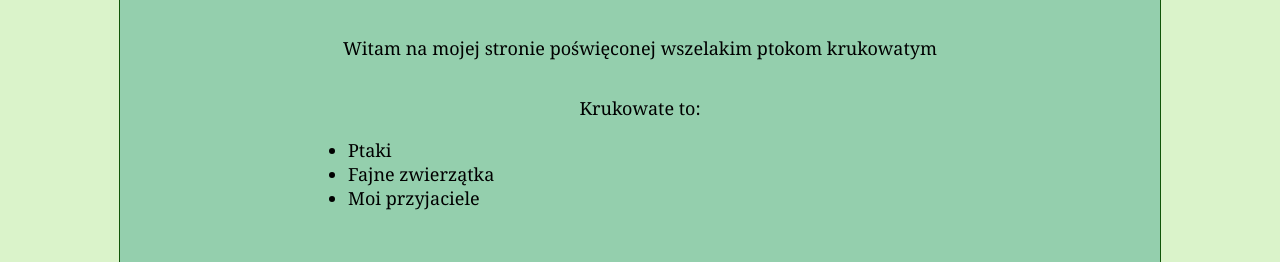
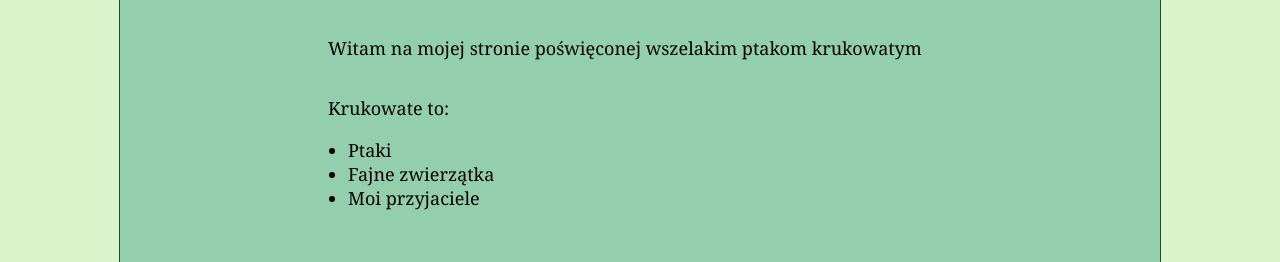
Before and after one commit to s36511-pja/s36511-pja.github.io, a plain HTML site: page index.html in a window 1280 px wide. Shown: the part 538-800 px from the top of the page. Drawn offline with Linux system fonts and the light colour scheme.

Commit message:
ProjektFinal_Finalfinal
bleeeh

```diff
--- a/MojeStyle.css
+++ b/MojeStyle.css
@@ -125,6 +125,13 @@ h1{
     font-size: large;
     width: 60%;
     text-align: center;
+}
+
+.tekst_special{
+    font-family: Georgia, serif;
+    font-weight: 500;
+    font-size: large;
+    width: 60%;
 }
 
 ul{
--- a/index.html
+++ b/index.html
@@ -20,8 +20,8 @@
     <div class="srodek">
         <div class="content">
             <h1>Oto moja strona</h1>
-            <p class="tekst">Witam na mojej stronie poświęconej wszelakim ptokom krukowatym</p>
-            <p class="tekst">Krukowate to:</p>
+            <p class="tekst_special">Witam na mojej stronie poświęconej wszelakim ptakom krukowatym</p>
+            <p class="tekst_special">Krukowate to:</p>
             <ul>
                 <li>Ptaki</li>
                 <li>Fajne zwierzątka</li>
```
